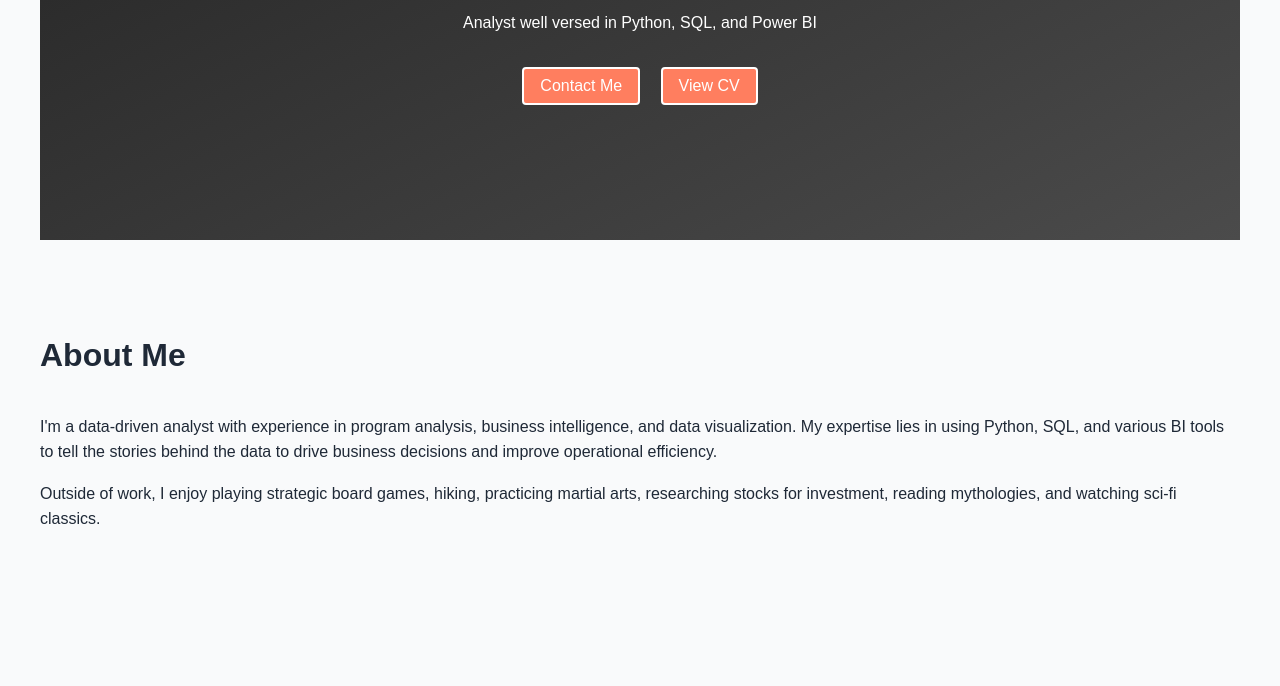
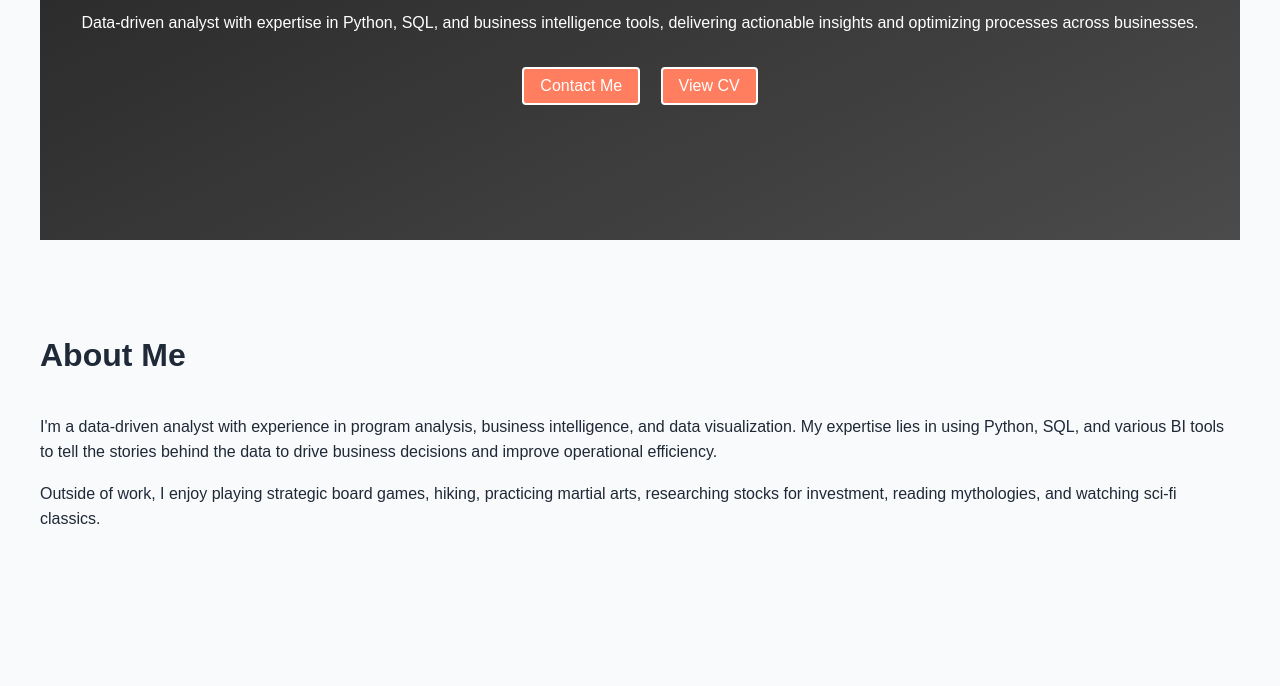
Before and after one commit to Kayng2901/grand-portfolio, a plain HTML site: page index.html in a window 1280 px wide. Shown: the part 414-1100 px from the top of the page. Drawn offline with nearby package versions, Linux system fonts and the light colour scheme.

Commit message:
Update index.html

```diff
--- a/index.html
+++ b/index.html
@@ -26,7 +26,7 @@
             <section class="hero">
                 <img src="Professional_Pic.JPG" alt="Kim Nguyen" class="profile-pic">
                 <h1>Kim Nguyen</h1>
-                <p>Analyst well versed in Python, SQL, and Power BI</p>
+                <p>Data-driven analyst with expertise in Python, SQL, and business intelligence tools, delivering actionable insights and optimizing processes across businesses.</p>
                 <div class="cta-buttons">
                     <button class="btn btn-secondary">
                         <a href="mailto:nguyengiakhiem@gmail.com" style="color: inherit; text-decoration: none;">
```
